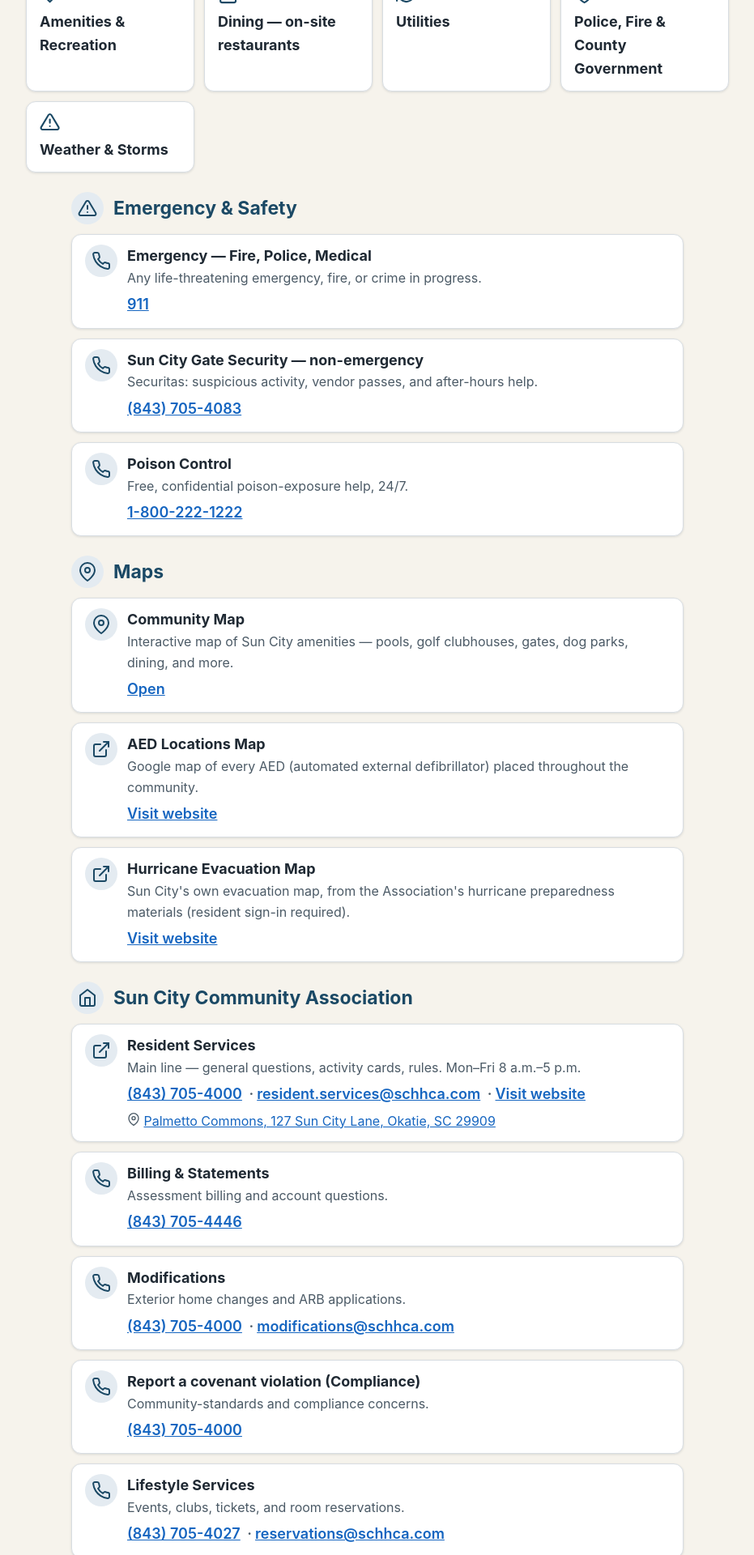
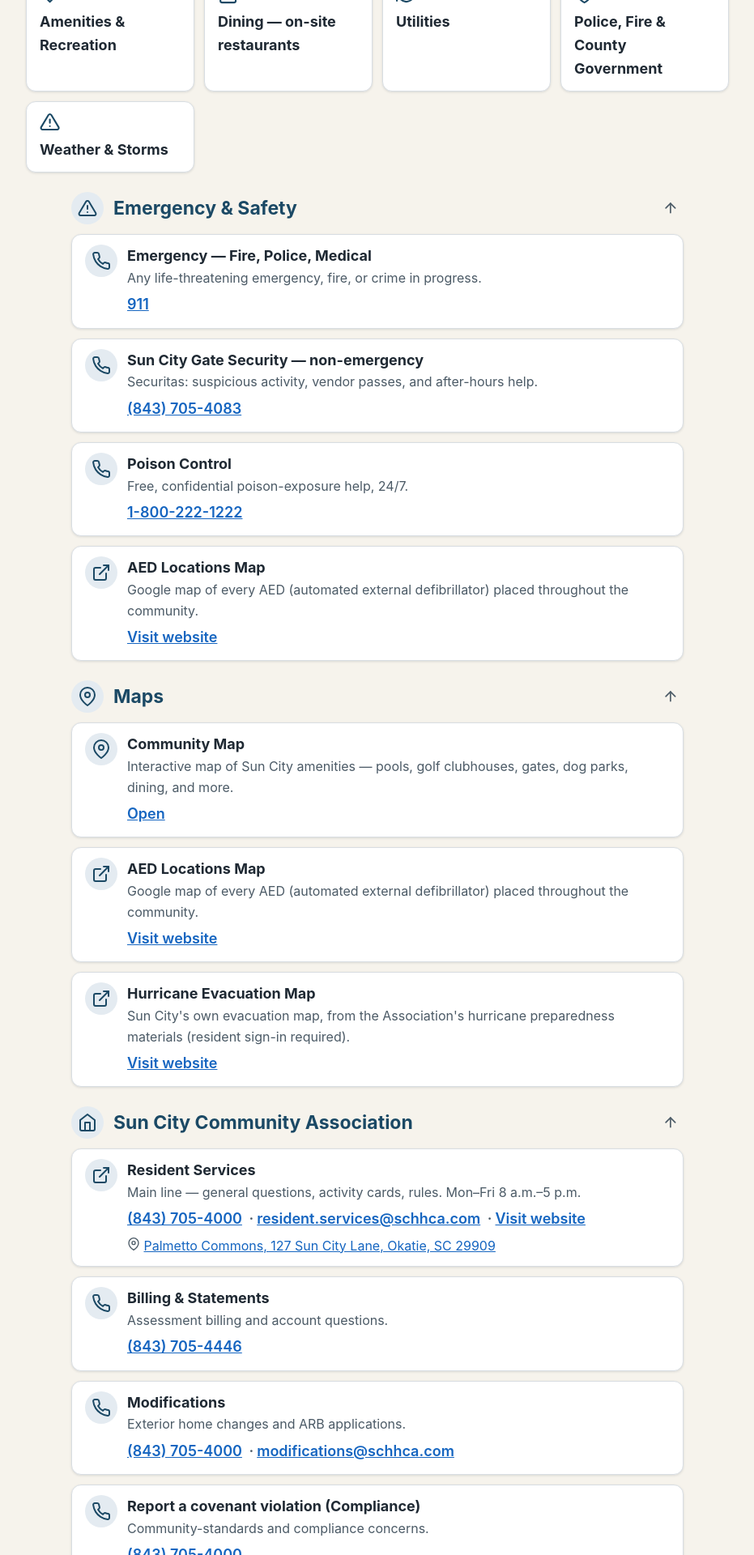
Before and after one commit to rsnyder/schh-info, a Jekyll site: the page built from links/index.html, in a window 1280 px wide. Shown: the part 414-2334 px from the top of the page at 81% size, without its empty margins (174-1105 px from the left). Built offline with Jekyll 4.4.1, drawn with Linux system fonts in a browser that asks for light colours; some of the changed text lies outside the part shown.

Commit message:
AED map in Emergency & Safety too; back-to-index arrows on link groups
The AED Locations Map now appears under both Emergency & Safety and
Maps (two mindsets find it). Each category heading gains a subtle
up-arrow (new arrow-up icon glyph) back to the #categories index.

Co-Authored-By: Claude Fable 5 <noreply@anthropic.com>

```diff
--- a/_data/quicklinks.yml
+++ b/_data/quicklinks.yml
@@ -24,6 +24,11 @@
     - title: "Poison Control"
       phone: "1-800-222-1222"
       description: "Free, confidential poison-exposure help, 24/7."
+    # Also listed under Maps — an AED search happens under two mindsets:
+    # "emergency!" and "where are things".
+    - title: "AED Locations Map"
+      url: "https://www.google.com/maps/d/viewer?mid=1x0ON3ll3boO-naCum_4vDHgonx-IIWC4&ll=32.301469249269886%2C-80.99033342365341&z=14"
+      description: "Google map of every AED (automated external defibrillator) placed throughout the community."
 
 - category: "Maps"
   icon: map-marker
--- a/_includes/icon.html
+++ b/_includes/icon.html
@@ -58,6 +58,8 @@ Lucide-style 24x24 outline glyphs, stroke = currentColor.
   <path d="M18 13v6a2 2 0 0 1-2 2H5a2 2 0 0 1-2-2V8a2 2 0 0 1 2-2h6"/><polyline points="15,3 21,3 21,9"/><line x1="10" y1="14" x2="21" y2="3"/>
 {%- when "chevron-right" -%}
   <polyline points="9,18 15,12 9,6"/>
+{%- when "arrow-up" -%}
+  <line x1="12" y1="19" x2="12" y2="5"/><polyline points="5,12 12,5 19,12"/>
 {%- when "smartphone" -%}
   <rect x="7" y="2" width="10" height="20" rx="2"/><line x1="12" y1="18" x2="12.01" y2="18"/>
 {%- when "share-ios" -%}
--- a/css/app.css
+++ b/css/app.css
@@ -369,7 +369,13 @@ img, svg { max-width: 100%; }
 .button-primary:hover, .button-primary:focus-visible { opacity: .92; }
 .section-block[id] { scroll-margin-top: var(--space-4); }  /* deep-linked anchors */
 .link-group[id] { scroll-margin-top: var(--space-4); }
-.link-index { margin-bottom: var(--space-5); }
+.link-index { margin-bottom: var(--space-5); scroll-margin-top: var(--space-4); }
+.back-to-index {
+  margin-left: auto; display: inline-flex; align-items: center;
+  color: var(--color-muted); padding: .35rem;  /* keeps the tap target ~44px */
+}
+.back-to-index svg { width: 1.1rem; height: 1.1rem; }
+.back-to-index:hover, .back-to-index:focus-visible { color: var(--color-primary); }
 .link-index .cat-icon svg { width: 1.4rem; height: 1.4rem; color: var(--color-primary); }
 .nearby-offer {
   border-top: 1px dashed var(--color-line);
--- a/links/index.html
+++ b/links/index.html
@@ -10,7 +10,7 @@ description: "Important community links — phone numbers, websites, and contact
         <p class="subheading">Important community links &mdash; one tap away.</p>
     </header>
 
-    <nav class="cat-grid link-index" aria-label="Link categories">
+    <nav class="cat-grid link-index" id="categories" aria-label="Link categories">
         {% for group in site.data.quicklinks %}
         <a class="cat-card" href="#{{ group.category | slugify }}">
             <span class="cat-icon">{% include icon.html name=group.icon %}</span>
@@ -25,6 +25,9 @@ description: "Important community links — phone numbers, websites, and contact
             <h3>
                 <span class="icon-badge">{% include icon.html name=group.icon %}</span>
                 <span>{{ group.category }}</span>
+                <a class="back-to-index" href="#categories"
+                   aria-label="Back to the category list"
+                   title="Back to the category list">{% include icon.html name="arrow-up" %}</a>
             </h3>
             <ul class="link-list">
                 {% for link in group.links %}
```
